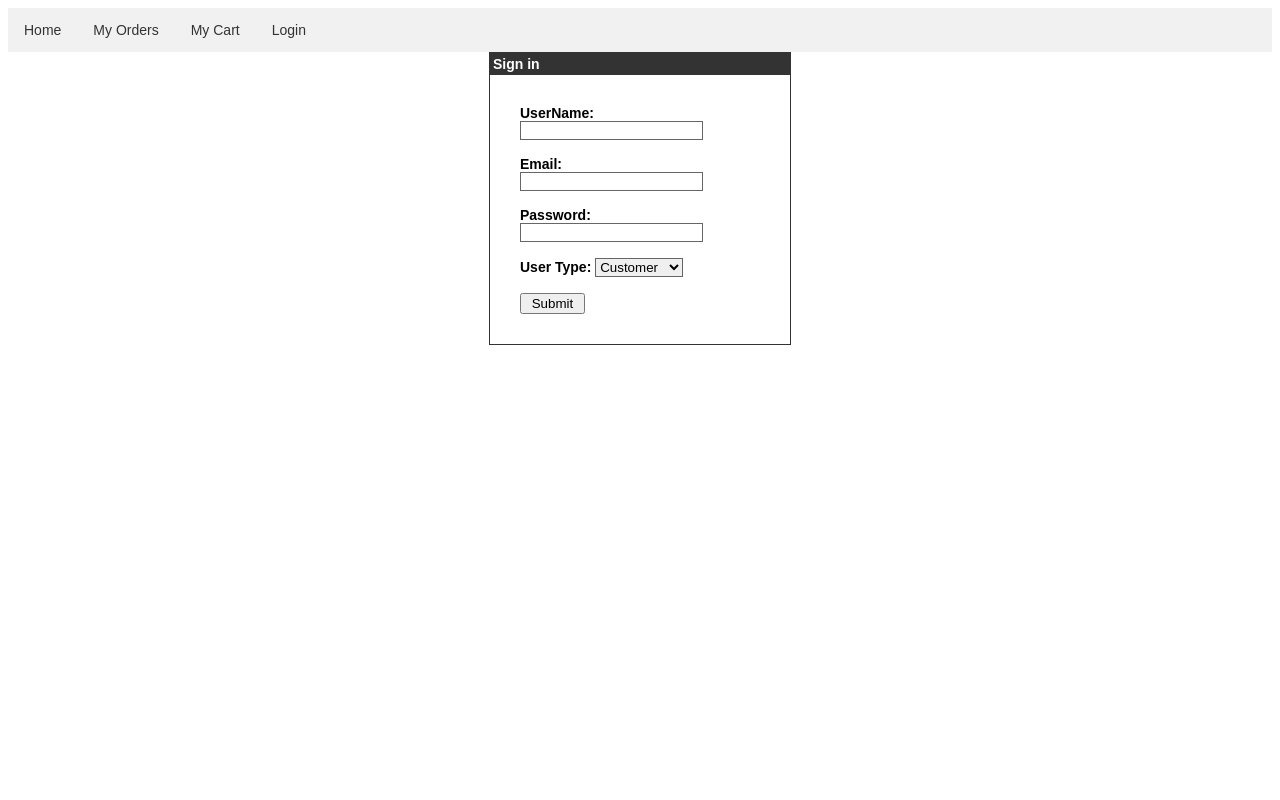
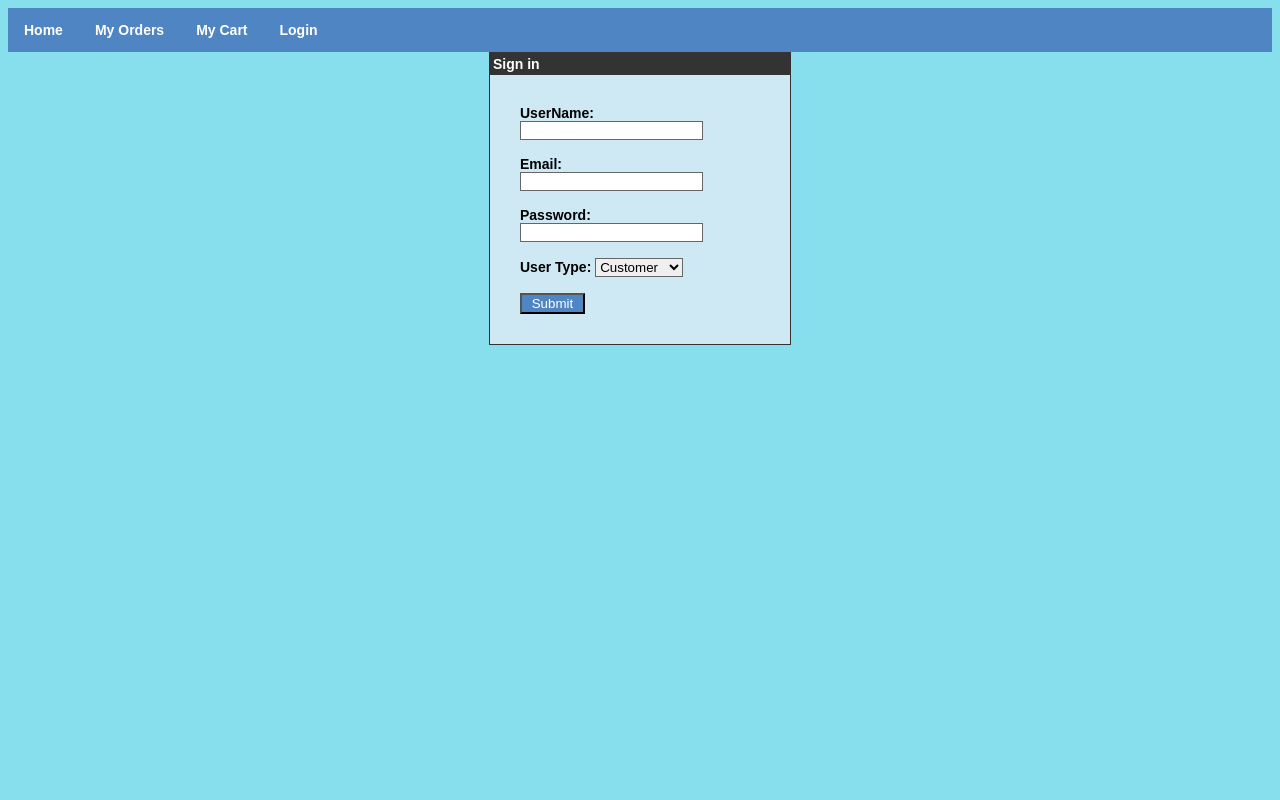
Before and after one commit to Irokanade/restaurant_takeout, a PHP site: page /signup.php in a window 1280 px wide. Run offline with PHP 8.4, Linux system fonts and the light colour scheme; some libraries are stand-ins or nearby versions.

Commit message:
Add files via upload

```diff
--- a/navbar.php
+++ b/navbar.php
@@ -1,9 +1,12 @@
 <style>
+    nav{
+        font-family:Arial, Helvetica, sans-serif;
+    }
     nav ul {
         list-style-type: none;
         margin: 0;
         padding: 0;
-        background-color: #f1f1f1;
+        background-color: #5085C4;
         overflow: hidden;
     }
 
@@ -13,7 +16,8 @@
 
     nav li a {
         display: block;
-        color: #333;
+        color: #FFFFFF;
+        font-weight: bold;
         text-align: center;
         padding: 14px 16px;
         text-decoration: none;
--- a/signup.php
+++ b/signup.php
@@ -24,9 +24,14 @@
       <title>Sign in Page</title>
 
       <style type = "text/css">
+
          body {
+            background: #87DFEE;
             font-family:Arial, Helvetica, sans-serif;
             font-size:14px;
+         }
+         form {
+            background: #CEE9F3;
          }
          label {
             font-weight:bold;
@@ -40,10 +45,10 @@
 
    </head>
 
-   <body bgcolor = "#FFFFFF">
+   <body bgcolor = "#CEE9F3">
 
       <div align = "center">
-         <div style = "width:300px; border: solid 1px #333333; " align = "left">
+         <div style = "background-color:#CEE9F3; width:300px; border: solid 1px #333333; " align = "left">
             <div style = "background-color:#333333; color:#FFFFFF; padding:3px;"><b>Sign in</b></div>
 
             <div style = "margin:30px">
@@ -57,7 +62,7 @@
                      <option value="customer">Customer</option>
                      <option value="restaurant">Restaurant</option>
                   </select><br><br>
-                  <input type = "submit" value = " Submit "/><br/>
+                  <input style = "background:#5085C4; color:white;" type = "submit" value = " Submit "/><br/>
                </form>
                <div style = "font-size:11px; color:#cc0000; margin-top:10px"><?php# echo $error; ?></div>
 
```
